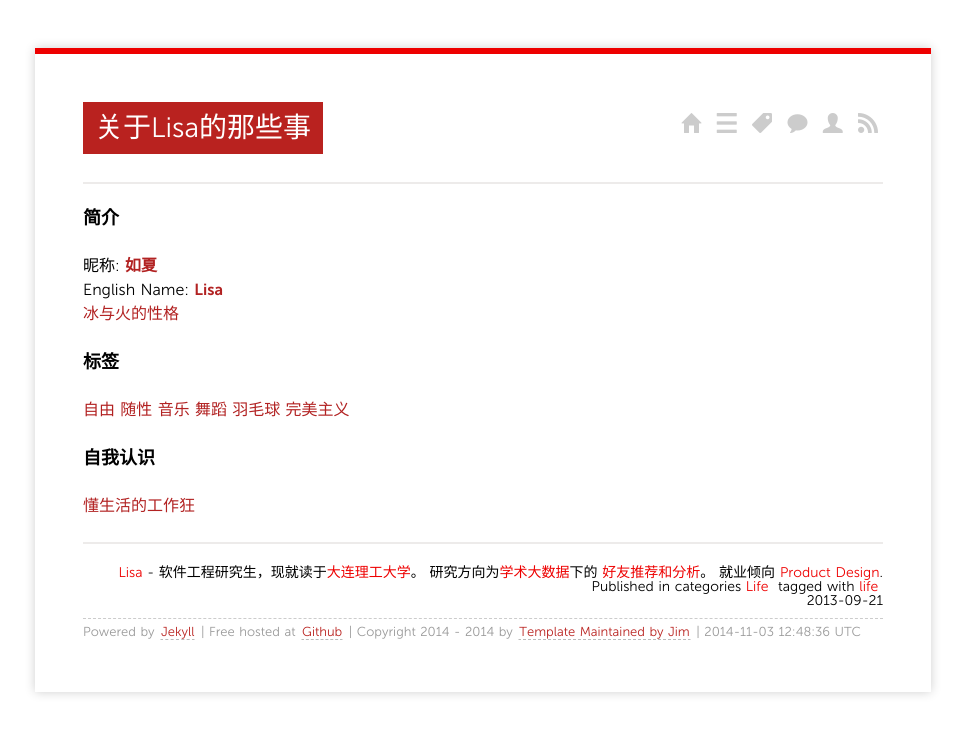
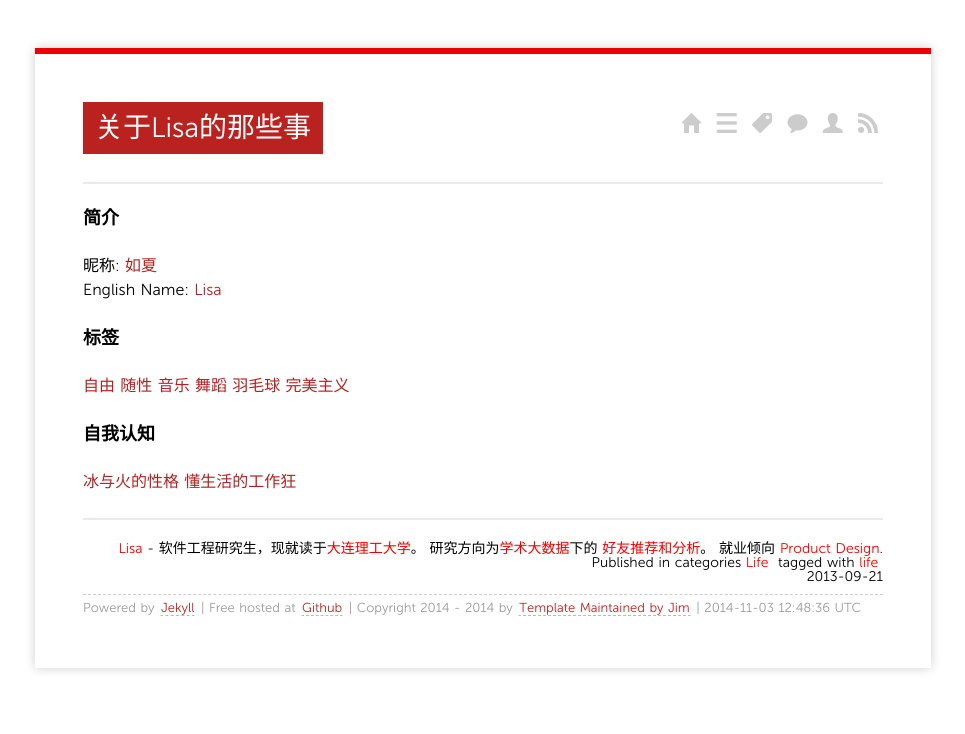
Before and after one commit to ruxia/ruxia.github.com, a Jekyll site: the page built from _posts/2013/2013-09-21-life.md, in a window 1280 px wide. Shown: the top 734 px of the page, without its empty margins (157-1122 px from the left). Built offline with Jekyll 4.4.1, drawn with Linux system fonts in a browser that asks for light colours; nearby versions of some CDN libraries; Markdown is read by kramdown in place of the engine named in the settings; comment, search, counter and statistics services are not loaded.

Commit message:
change the graoup

```diff
--- a/_posts/2013/2013-09-21-life.md
+++ b/_posts/2013/2013-09-21-life.md
@@ -8,12 +8,11 @@ tags:
 ---
 
 ### 简介
-昵称: [**如夏**]()
-English Name: [**Lisa**]()
-[冰与火的性格]()
+昵称: [如夏]()
+English Name: [Lisa]()
 
 ### 标签
 [自由]()  [随性]() [音乐]() [舞蹈]() [羽毛球]() [完美主义]()
 
-### 自我认识
-[懂生活的工作狂]()
+### 自我认知
+[冰与火的性格]() [懂生活的工作狂]()
```
